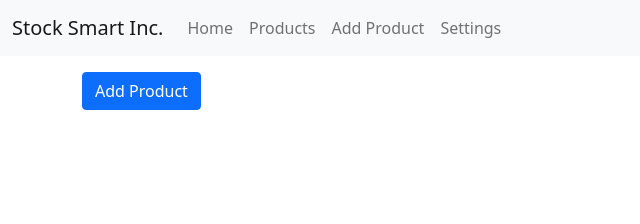
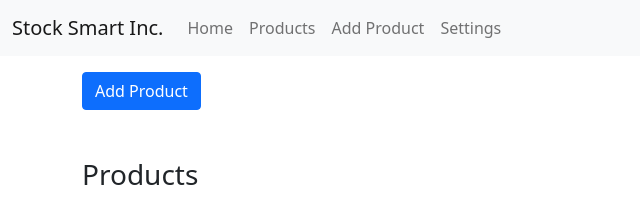
Before and after one commit to DavidParsley/PHASE-ONE-PROJECT--David-Parsley.K, a plain HTML site: page index.html in a window 1280 px wide. Shown: the whole page, without its empty margins (0-640 px from the left). Drawn offline with nearby package versions, Linux system fonts and the light colour scheme.

Commit message:
adds index.html

```diff
--- a/index.html
+++ b/index.html
@@ -69,6 +69,11 @@
         </div>
     </div>
 
+    <!-- Products Section -->
+    <div class="container mt-5" id="products">
+        <h3>Products</h3>
+        <div id="productsRow" class="row"></div>
+    </div>
 
 
 
```
